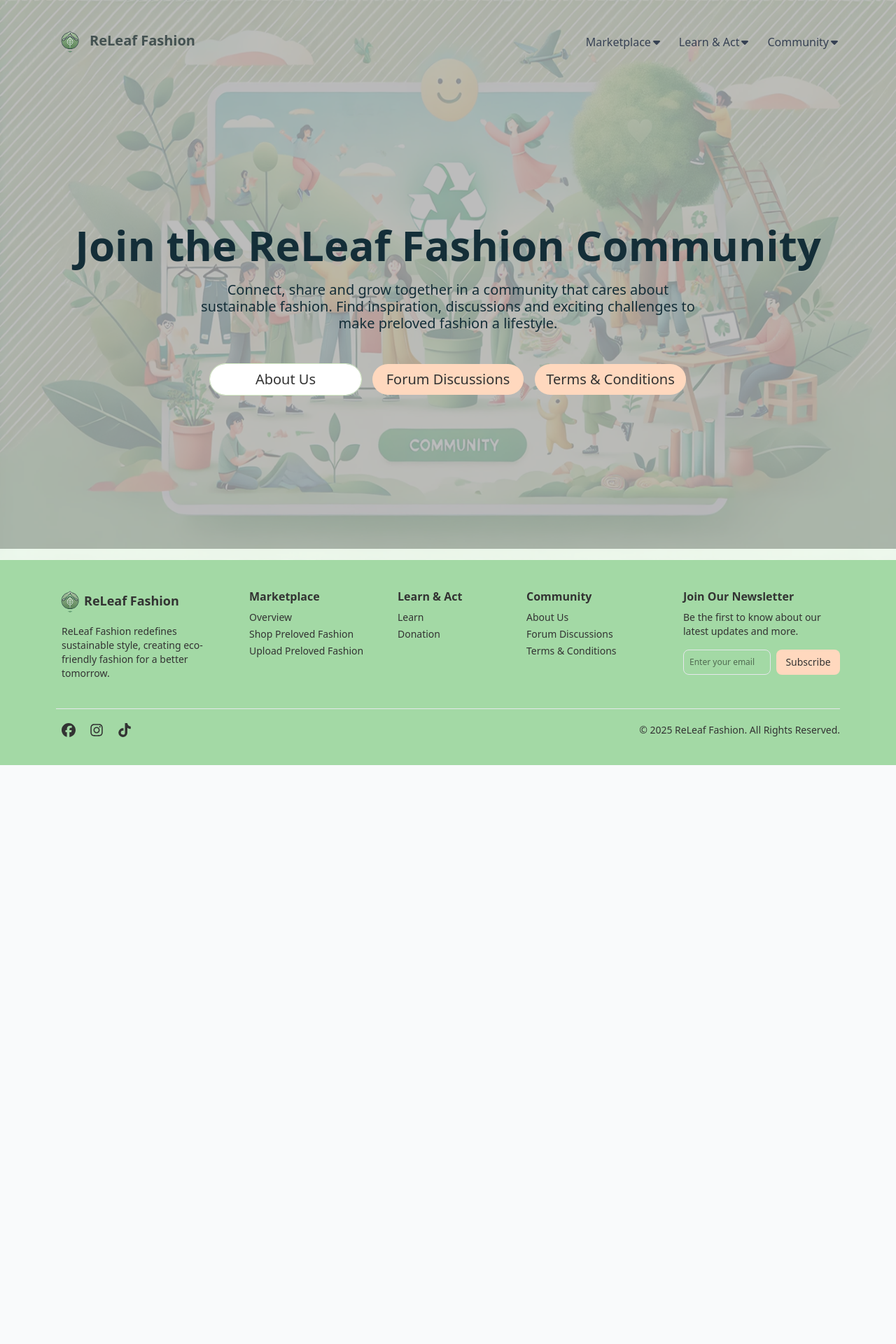
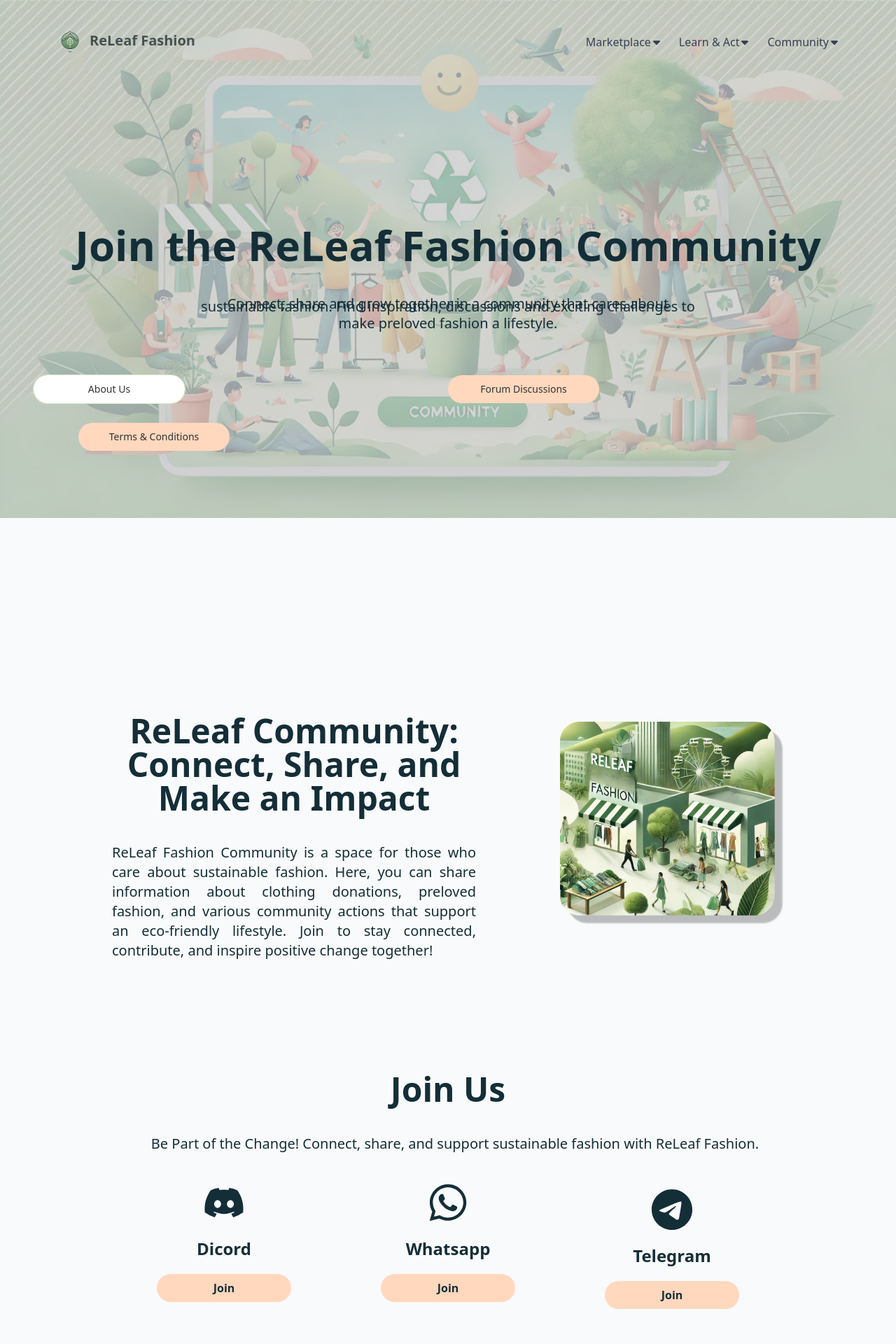
Before and after one commit to NataniaReginaCS/releaf, a React (Vite) app: page /community in a window 1280 px wide. Shown: the top 1920 px of the page at 70% size. Before the commit the page ends 1093 px from the top, so only its background shows below. Built offline with nearby package versions, Linux system fonts and the light colour scheme.

Commit message:
Page Community

```diff
--- a/src/routes/community.tsx
+++ b/src/routes/community.tsx
@@ -1,44 +1,120 @@
 import * as React from "react";
-import { createFileRoute } from '@tanstack/react-router'
+import { createFileRoute } from "@tanstack/react-router";
 import wallpaperCommunity from "../assets/community.png";
+import community1 from "../assets/community1.png";
+import { FaWhatsapp, FaDiscord, FaTelegram } from "react-icons/fa6";
 
-export const Route = createFileRoute('/community')({
+export const Route = createFileRoute("/community")({
 	component: Community,
-})
+});
 
 function Community() {
 	return (
 		<>
-      <section className="h-screen bg-white">
-          <h1 className="text-[#142E38] absolute z-10 font-bold text-6xl text-center w-screen top-[40%] text-center">Join the ReLeaf Fashion Community</h1>
-          <p className="text-[#142E38] absolute z-10 text-xl text-center w-screen top-[50%] text-center ">Connect, share and grow together in a community that cares about </p>
-          <p className="text-[#142E38] absolute z-10 text-xl text-center w-screen top-[53%] text-center ">sustainable fashion. Find inspiration, discussions and exciting challenges to </p>
-          <p className="text-[#142E38] absolute z-10 text-xl text-center w-screen top-[56%] text-center ">make preloved fashion a lifestyle.</p>
-          <div className="absolute space-x-4 text-lg md:text-xl z-50 top-[65%] text-center w-screen">
+			<section className="h-full w-screen bg-white">
+				<h1 className="text-[#142E38] absolute z-10 font-bold text-4xl md:text-6xl text-center w-full top-[18%] md:top-[40%] text-center">
+					Join the ReLeaf Fashion Community
+				</h1>
+				<p className="text-[#142E38] absolute z-10 text-lg md:text-xl text-center w-full md:top-[50%] top-[31%] px-3 mt-5 text-center ">
+					Connect, share and grow together in a community that cares about{" "}
+				</p>
+				<p className="text-[#142E38] absolute z-10 text-lg md:text-xl text-center w-full md:top-[53%] top-[42%] max-sm:px-20 text-center ">
+					sustainable fashion. Find inspiration, discussions and exciting
+					challenges to{" "}
+				</p>
+				<p className="text-[#142E38] absolute z-10 text-lg md:text-xl text-center w-full md:top-[56%] top-[55%] text-center ">
+					make preloved fashion a lifestyle.
+				</p>
+				<div className="absolute grid grid-cols-2 justify-end md:space-x-4 text-lg md:text-xl z-50 top-[63%] md:top-[67%] text-center w-[100%]">
 					<button
-                className="bg-white outline outline-[#D5EEC6] text-[#333333] px-4 py-2 mb-4 rounded-full w-2/3 md:w-54 hover:bg-green-100 cursor-pointer"
+						className="ml-12 bg-white outline outline-[#D5EEC6] text-[#333333] md:px-4 md:py-2 h-10 rounded-full w-35 md:w-54 text-sm hover:bg-green-100 cursor-pointer"
 						onClick={() => (window.location.href = "#startLearning")}
 					>
 						About Us
 					</button>
 					<button
-                className="bg-[#FFD8BE] text-[#333333] px-4 py-2 mb-4 rounded-full w-2/3 md:w-54 hover:bg-green-100 cursor-pointer"
+						className="bg-[#FFD8BE] text-[#333333] md:px-4 md:py-2 mb-4 rounded-full w-35 h-10 md:w-54 text-sm hover:bg-green-100 cursor-pointer"
 						onClick={() => (window.location.href = "/marketplace")}
 					>
 						Forum Discussions
 					</button>
 					<button
-                className="bg-[#FFD8BE] text-[#333333] px-4 py-2 mb-4 rounded-full w-1/3 md:w-54 hover:bg-green-100 cursor-pointer"
+						className="mt-3 ml-28 col-span-2 bg-[#FFD8BE] text-[#333333] h-10 md:px-4 md:py-2 mb-4 rounded-full w-40 md:w-54 text-sm hover:bg-green-100 cursor-pointer"
 						onClick={() => (window.location.href = "/marketplace")}
 					>
 						Terms & Conditions
 					</button>
 				</div>
-        <img src= {wallpaperCommunity} alt="wallpaper Community" className="absolute w-screen z-1 opacity-20 h-[100%]"/>
-        <div className="w-screen bg-[#ACACAC] opacity-100 h-[98%]">
+				<img
+					src={wallpaperCommunity}
+					alt="wallpaper Community"
+					className="relative z-1 opacity-50 md:h-185 h-150 w-full object-cover"
+				/>
+				<div className="absolute top-0 w-full bg-[#ACACAC] opacity-50 h-150 md:h-185 z-2"></div>
+			</section>
+			<section className="mt-15 md:mt-60 md:my-30">
+				<div className="flex flex-col md:flex-row gap-30 mx-10 md:mx-40">
+					<div className="flex flex-col">
+						<h1 className="order-1 text-[#142E38] text-3xl md:text-5xl font-bold mt-10  text-center">
+							ReLeaf Community: Connect, Share, and Make an Impact
+						</h1>
+						<p className="  order-3 text-[#142E38] text-xl mt-10  text-justify">
+							ReLeaf Fashion Community is a space for those who care about
+							sustainable fashion. Here, you can share information about
+							clothing donations, preloved fashion, and various community
+							actions that support an eco-friendly lifestyle. Join to stay
+							connected, contribute, and inspire positive change together!
+						</p>
+					</div>
+					<img
+						src={community1}
+						alt="community1"
+						className="w-55 self-center md:w-1/3 mt-10 md:mt-0 md:self-right max-sm:relative md:bottom-0 bottom-110"
+					/>
 				</div>
 			</section>
-
+			<section className="mt-20 mb-30 md:mt-40 text-[#142E38] text-center">
+				<h1 className="text-3xl md:text-5xl font-bold mb:mt-10">Join Us</h1>
+				<p className="text-[#142E38] ml-5 mt-5 md:text-xl md:mt-10  ">
+					Be Part of the Change! Connect, share, and support sustainable fashion
+					with ReLeaf Fashion.
+				</p>
+				<div className="flex flex-col md:flex-row mt-10 place-content-stretch mx-40">
+					<div className="flex flex-col w-full mb-5 md:w-1/2 justify-center items-center">
+						<FaDiscord className="md:w-15 w-13 md:h-15 h-13" />
+						<h1 className="text-xl md:text-2xl font-bold mt-5  ">Dicord</h1>
+						<a
+							target="_blank"
+							className="bg-[#FFD8BE] mt-5 px-4 py-2 mb-4 rounded-full w-40 md:w-48 hover:bg-green-100 cursor-pointer font-bold "
+							href="https://discord.com/"
+						>
+							Join
+						</a>
+					</div>
+					<div className="flex flex-col w-full mb-5 md:w-1/2 items-center">
+						<FaWhatsapp className="md:w-15 w-13 md:h-15 h-13" />
+						<h1 className="text-xl md:text-2xl font-bold mt-5  ">Whatsapp</h1>
+						<a
+							target="_blank"
+							className="bg-[#FFD8BE] mt-5 px-4 py-2 mb-4 rounded-full w-40 md:w-48 hover:bg-green-100 cursor-pointer font-bold "
+							href="https://web.whatsapp.com/"
+						>
+							Join
+						</a>
+					</div>
+					<div className="flex flex-col w-full md:w-1/2 justify-center items-center">
+						<FaTelegram className="md:w-15 w-13 md:h-15 h-13" />
+						<h1 className="text-xl md:text-2xl font-bold mt-5  ">Telegram</h1>
+						<a
+							target="_blank"
+							className="bg-[#FFD8BE] mt-5 px-4 py-2 mb-4 rounded-full w-40 md:w-48 hover:bg-green-100 cursor-pointer font-bold "
+							href="https://web.telegram.org/"
+						>
+							Join
+						</a>
+					</div>
+				</div>
+			</section>
 		</>
-  )
+	);
 }
```
Also changed, not shown: src/assets/community1.png (added). Lines whose indentation alone changed are shown as unchanged.
